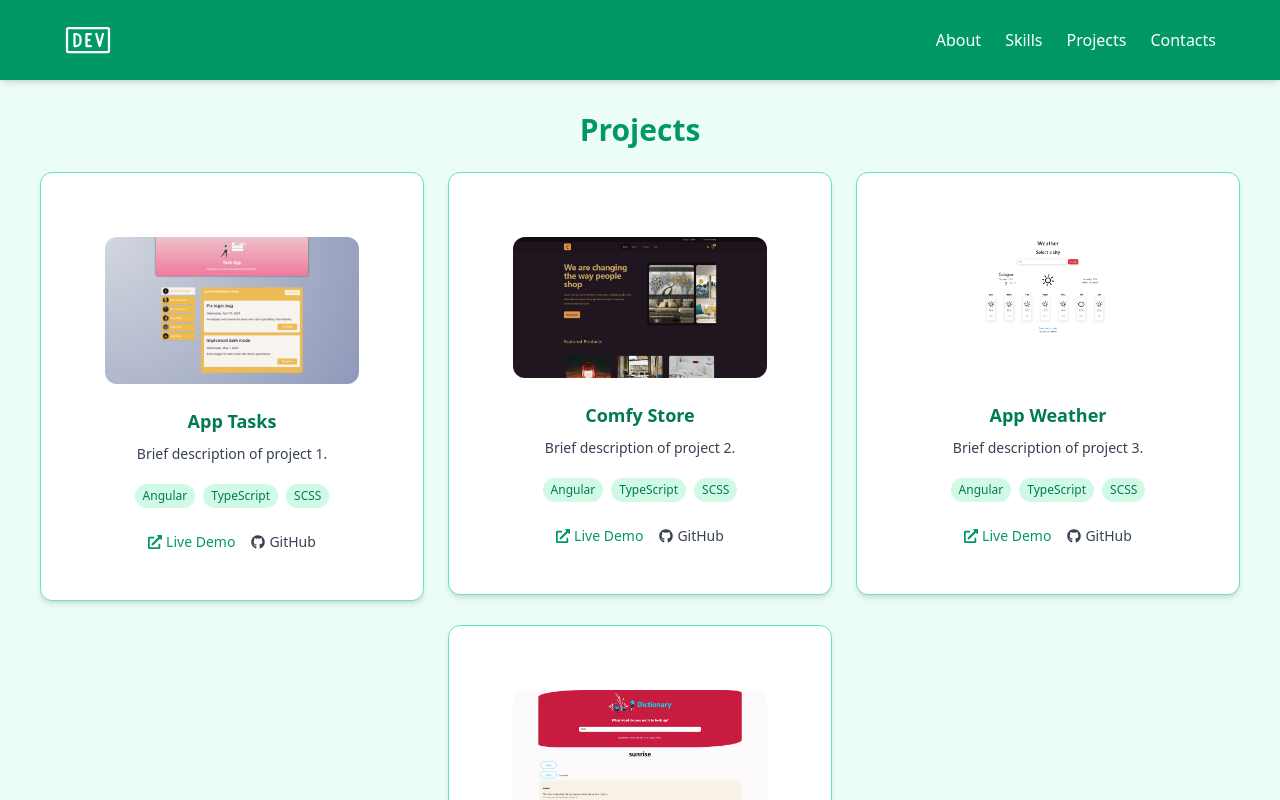
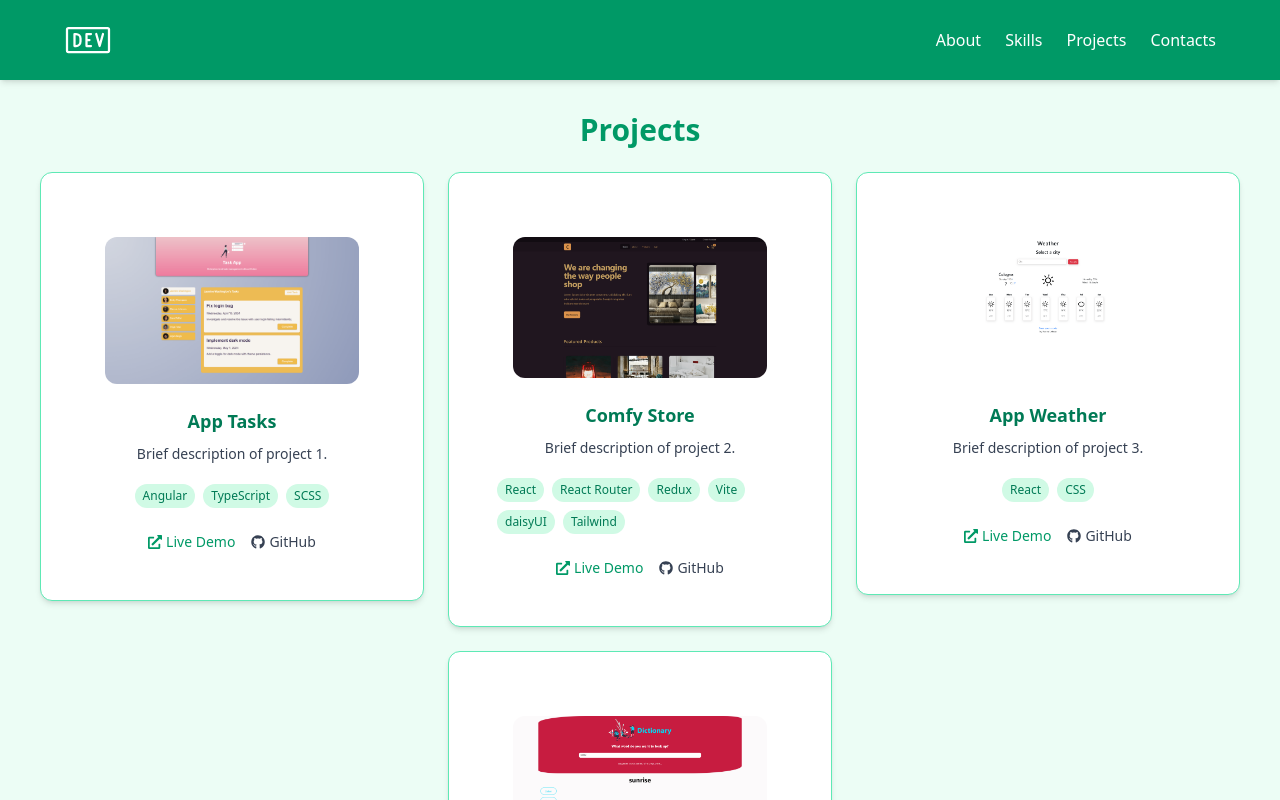
Before and after one commit to Yko-koshka/my-portfolio, a React (Vite) app: page /projects in a window 1280 px wide. Shown: the top 800 px of the page. Built offline with nearby package versions, Linux system fonts and the light colour scheme.

Commit message:
add stack, bug fix

```diff
--- a/src/pages/Projects.tsx
+++ b/src/pages/Projects.tsx
@@ -4,7 +4,6 @@ import project2Img from '../assets/project2.png';
 import project3Img from '../assets/project3.png';
 import project4Img from '../assets/project4.png';
 import { FaGithub, FaExternalLinkAlt } from 'react-icons/fa';
-import React from 'react';
 
 interface Project {
   id: number;
@@ -30,7 +29,7 @@ const projects: Project[] = [
     id: 2,
     title: 'Comfy Store',
     description: 'Brief description of project 2.',
-    stack: ['Angular', 'TypeScript', 'SCSS'],
+    stack: ['React', 'React Router', 'Redux', 'Vite', 'daisyUI', 'Tailwind'],
     imgSrc: project2Img,
     githubLink: 'https://github.com/Yko-koshka/react-comfy-store',
     demoLink: 'https://superlative-naiad-f687ef.netlify.app/',
@@ -39,7 +38,7 @@ const projects: Project[] = [
     id: 3,
     title: 'App Weather',
     description: 'Brief description of project 3.',
-    stack: ['Angular', 'TypeScript', 'SCSS'],
+    stack: ['React', 'CSS'],
     imgSrc: project3Img,
     githubLink: 'https://github.com/Yko-koshka/react-weather-app',
     demoLink: 'https://verdant-tanuki-0af510.netlify.app/',
@@ -48,10 +47,9 @@ const projects: Project[] = [
     id: 4,
     title: 'App Dictionary',
     description: 'Brief description of project 4.',
-    stack: ['Angular', 'TypeScript', 'SCSS'],
+    stack: ['React', 'CSS'],
     imgSrc: project4Img,
-    githubLink:
-      'https://github.com/Yko-koshka/react-dictionary-app/tree/masters',
+    githubLink: 'https://github.com/Yko-koshka/react-dictionary-app',
     demoLink: 'https://bejewelled-bienenstitch-4e6407.netlify.app/',
   },
 ];
```
